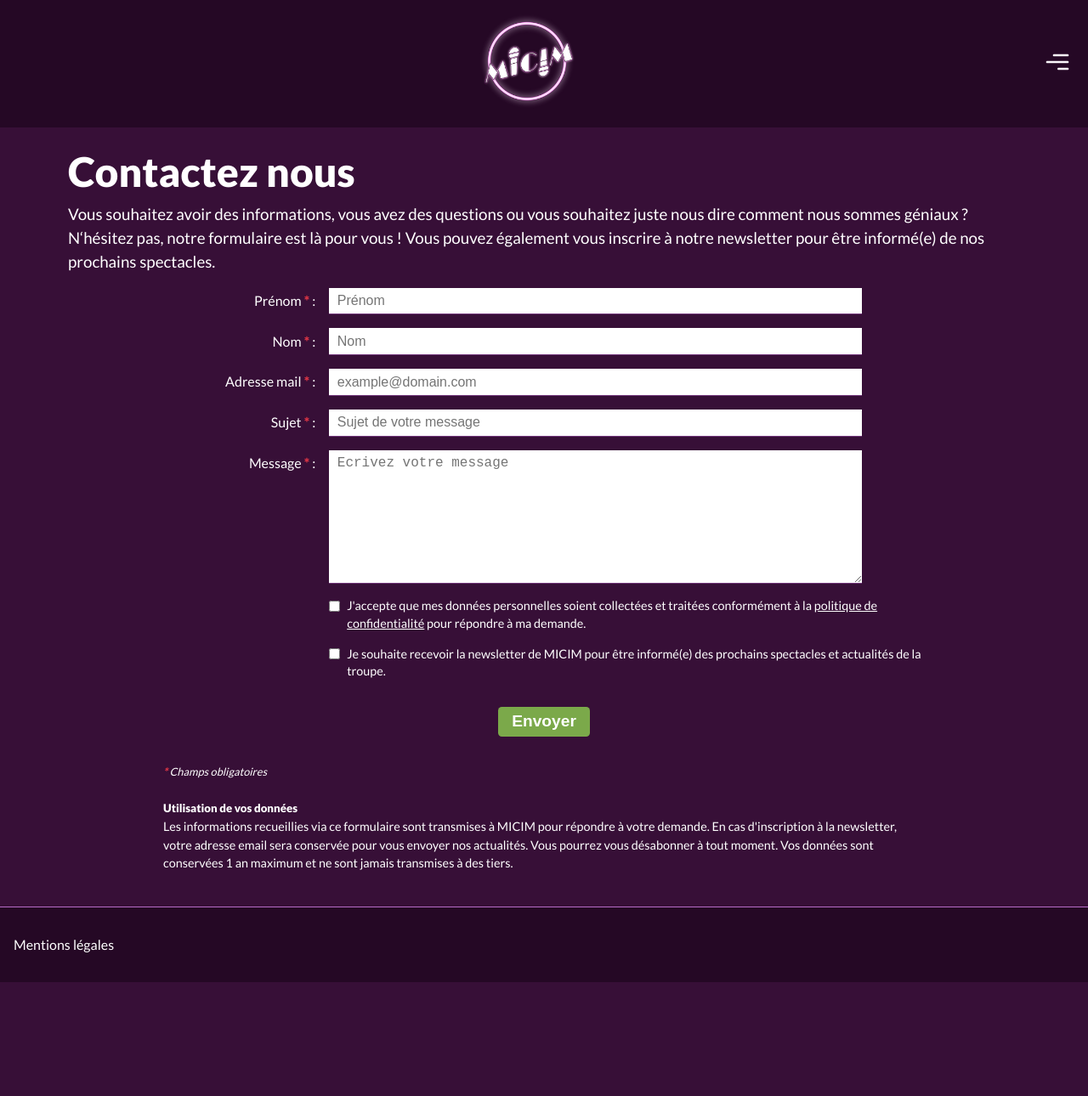
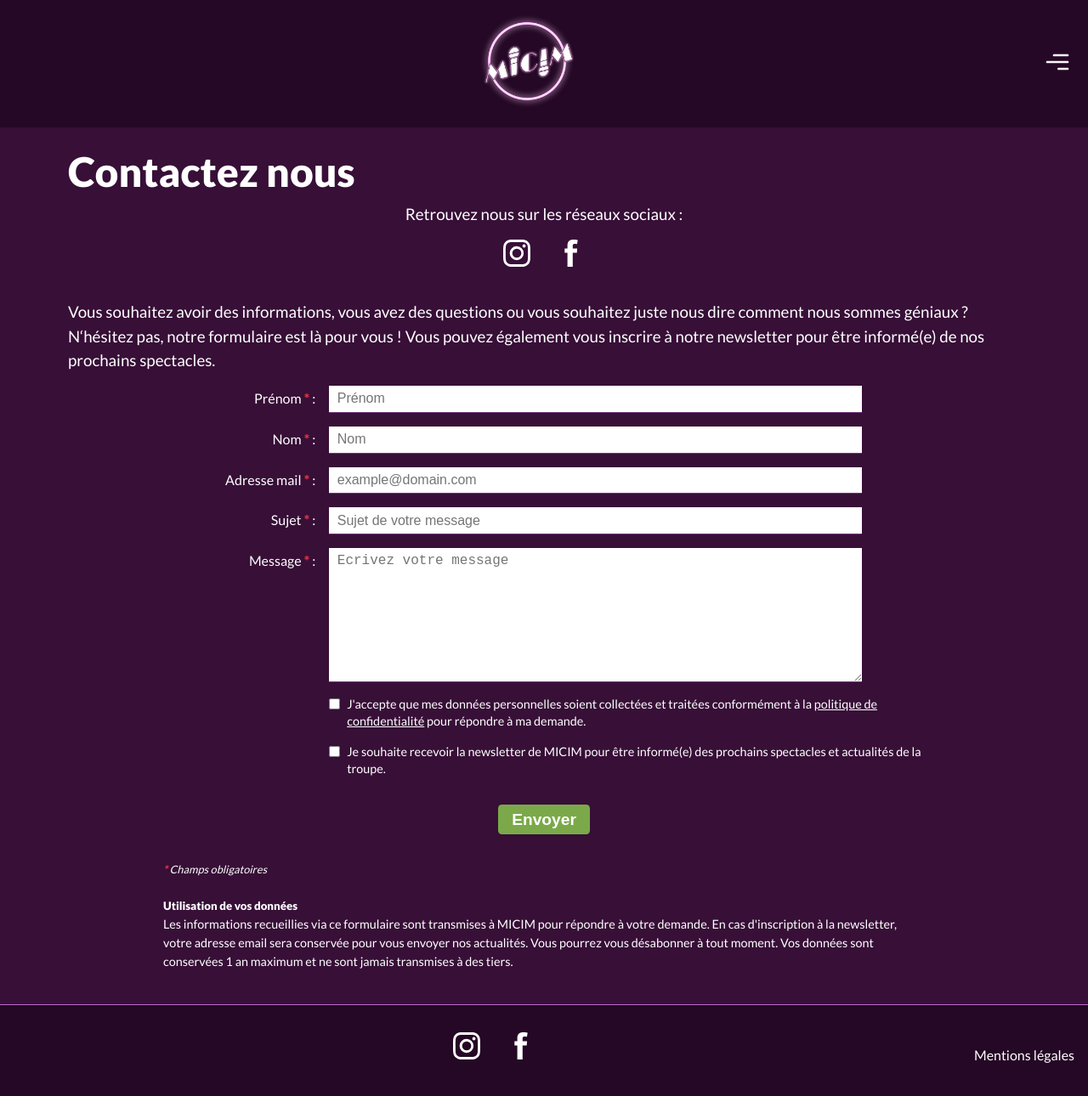
Before and after one commit to MarcoPOtard/micim, a Next.js app: page /contact in a window 1280 px wide. Shown: the top 1290 px of the page at 85% size. Before the commit the page ends 1156 px from the top, so only its background shows below. Built offline with nearby package versions, Linux system fonts and the light colour scheme.

Commit message:
Add social network on header and footer

```diff
--- a/app/contact/page.tsx
+++ b/app/contact/page.tsx
@@ -16,6 +16,22 @@
     return (
         <div className="pages-container">
             <h1>Contactez nous</h1>
+            <p className="text-center">
+                Retrouvez nous sur les réseaux sociaux :
+                <div className="social-network">
+                    <a href="https://www.instagram.com/micim_impro/" target="_blank" rel="noopener noreferrer" className="social-network__link">
+                        <svg xmlns="http://www.w3.org/2000/svg" width="32" height="32" fill="currentColor" viewBox="0 0 16 16">
+                            <path d="M8 0C5.829 0 5.556.01 4.703.048 3.85.088 3.269.222 2.76.42a3.9 3.9 0 0 0-1.417.923A3.9 3.9 0 0 0 .42 2.76C.222 3.268.087 3.85.048 4.7.01 5.555 0 5.827 0 8.001c0 2.172.01 2.444.048 3.297.04.852.174 1.433.372 1.942.205.526.478.972.923 1.417.444.445.89.719 1.416.923.51.198 1.09.333 1.942.372C5.555 15.99 5.827 16 8 16s2.444-.01 3.298-.048c.851-.04 1.434-.174 1.943-.372a3.9 3.9 0 0 0 1.416-.923c.445-.445.718-.891.923-1.417.197-.509.332-1.09.372-1.942C15.99 10.445 16 10.173 16 8s-.01-2.445-.048-3.299c-.04-.851-.175-1.433-.372-1.941a3.9 3.9 0 0 0-.923-1.417A3.9 3.9 0 0 0 13.24.42c-.51-.198-1.092-.333-1.943-.372C10.443.01 10.172 0 7.998 0zm-.717 1.442h.718c2.136 0 2.389.007 3.232.046.78.035 1.204.166 1.486.275.373.145.64.319.92.599s.453.546.598.92c.11.281.24.705.275 1.485.039.843.047 1.096.047 3.231s-.008 2.389-.047 3.232c-.035.78-.166 1.203-.275 1.485a2.5 2.5 0 0 1-.599.919c-.28.28-.546.453-.92.598-.28.11-.704.24-1.485.276-.843.038-1.096.047-3.232.047s-2.39-.009-3.233-.047c-.78-.036-1.203-.166-1.485-.276a2.5 2.5 0 0 1-.92-.598 2.5 2.5 0 0 1-.6-.92c-.109-.281-.24-.705-.275-1.485-.038-.843-.046-1.096-.046-3.233s.008-2.388.046-3.231c.036-.78.166-1.204.276-1.486.145-.373.319-.64.599-.92s.546-.453.92-.598c.282-.11.705-.24 1.485-.276.738-.034 1.024-.044 2.515-.045zm4.988 1.328a.96.96 0 1 0 0 1.92.96.96 0 0 0 0-1.92m-4.27 1.122a4.109 4.109 0 1 0 0 8.217 4.109 4.109 0 0 0 0-8.217m0 1.441a2.667 2.667 0 1 1 0 5.334 2.667 2.667 0 0 1 0-5.334"/>
+                        </svg>
+                    </a>
+                    <a href="https://www.facebook.com/people/MICIM/61581278897594/" target="_blank" rel="noopener noreferrer" className="social-network__link">
+                        <svg xmlns="http://www.w3.org/2000/svg" height="32" width="32" fill="currentColor" viewBox="-337 273 123.5 256">
+                            <path d="M-260.9,327.8c0-10.3,9.2-14,19.5-14c10.3,0,21.3,3.2,21.3,3.2l6.6-39.2c0,0-14-4.8-47.4-4.8c-20.5,0-32.4,7.8-41.1,19.3
+                                c-8.2,10.9-8.5,28.4-8.5,39.7v25.7H-337V396h26.5v133h49.6V396h39.3l2.9-38.3h-42.2V327.8z"/>
+                        </svg>
+                    </a>
+                </div>
+            </p>
             <p>
                 Vous souhaitez avoir des informations, vous avez des questions
                 ou vous souhaitez juste nous dire comment nous sommes géniaux ?
--- a/components/Footer/index.tsx
+++ b/components/Footer/index.tsx
@@ -3,6 +3,19 @@
 const Footer = () => {
     return (
         <footer className="footer__container">
+            <div className="footer-social">
+                <a href="https://www.instagram.com/micim_impro/" target="_blank" rel="noopener noreferrer" className="social-network__link">
+                    <svg xmlns="http://www.w3.org/2000/svg" width="32" height="32" fill="currentColor" viewBox="0 0 16 16">
+                        <path d="M8 0C5.829 0 5.556.01 4.703.048 3.85.088 3.269.222 2.76.42a3.9 3.9 0 0 0-1.417.923A3.9 3.9 0 0 0 .42 2.76C.222 3.268.087 3.85.048 4.7.01 5.555 0 5.827 0 8.001c0 2.172.01 2.444.048 3.297.04.852.174 1.433.372 1.942.205.526.478.972.923 1.417.444.445.89.719 1.416.923.51.198 1.09.333 1.942.372C5.555 15.99 5.827 16 8 16s2.444-.01 3.298-.048c.851-.04 1.434-.174 1.943-.372a3.9 3.9 0 0 0 1.416-.923c.445-.445.718-.891.923-1.417.197-.509.332-1.09.372-1.942C15.99 10.445 16 10.173 16 8s-.01-2.445-.048-3.299c-.04-.851-.175-1.433-.372-1.941a3.9 3.9 0 0 0-.923-1.417A3.9 3.9 0 0 0 13.24.42c-.51-.198-1.092-.333-1.943-.372C10.443.01 10.172 0 7.998 0zm-.717 1.442h.718c2.136 0 2.389.007 3.232.046.78.035 1.204.166 1.486.275.373.145.64.319.92.599s.453.546.598.92c.11.281.24.705.275 1.485.039.843.047 1.096.047 3.231s-.008 2.389-.047 3.232c-.035.78-.166 1.203-.275 1.485a2.5 2.5 0 0 1-.599.919c-.28.28-.546.453-.92.598-.28.11-.704.24-1.485.276-.843.038-1.096.047-3.232.047s-2.39-.009-3.233-.047c-.78-.036-1.203-.166-1.485-.276a2.5 2.5 0 0 1-.92-.598 2.5 2.5 0 0 1-.6-.92c-.109-.281-.24-.705-.275-1.485-.038-.843-.046-1.096-.046-3.233s.008-2.388.046-3.231c.036-.78.166-1.204.276-1.486.145-.373.319-.64.599-.92s.546-.453.92-.598c.282-.11.705-.24 1.485-.276.738-.034 1.024-.044 2.515-.045zm4.988 1.328a.96.96 0 1 0 0 1.92.96.96 0 0 0 0-1.92m-4.27 1.122a4.109 4.109 0 1 0 0 8.217 4.109 4.109 0 0 0 0-8.217m0 1.441a2.667 2.667 0 1 1 0 5.334 2.667 2.667 0 0 1 0-5.334"/>
+                    </svg>
+                </a>
+                <a href="https://www.facebook.com/people/MICIM/61581278897594/" target="_blank" rel="noopener noreferrer" className="social-network__link">
+                    <svg xmlns="http://www.w3.org/2000/svg" height="32" width="32" fill="currentColor" viewBox="-337 273 123.5 256">
+                        <path d="M-260.9,327.8c0-10.3,9.2-14,19.5-14c10.3,0,21.3,3.2,21.3,3.2l6.6-39.2c0,0-14-4.8-47.4-4.8c-20.5,0-32.4,7.8-41.1,19.3
+                            c-8.2,10.9-8.5,28.4-8.5,39.7v25.7H-337V396h26.5v133h49.6V396h39.3l2.9-38.3h-42.2V327.8z"/>
+                    </svg>
+                </a>
+            </div>
             <Link
                 href="/mentions-legales"
             >
--- a/components/Header/index.tsx
+++ b/components/Header/index.tsx
@@ -105,6 +105,19 @@
                         >
                             Contact
                         </Link>
+                        <div className="social-network">
+                            <a href="https://www.instagram.com/micim_impro/" target="_blank" rel="noopener noreferrer" className="social-network__link">
+                                <svg xmlns="http://www.w3.org/2000/svg" width="32" height="32" fill="currentColor" viewBox="0 0 16 16">
+                                    <path d="M8 0C5.829 0 5.556.01 4.703.048 3.85.088 3.269.222 2.76.42a3.9 3.9 0 0 0-1.417.923A3.9 3.9 0 0 0 .42 2.76C.222 3.268.087 3.85.048 4.7.01 5.555 0 5.827 0 8.001c0 2.172.01 2.444.048 3.297.04.852.174 1.433.372 1.942.205.526.478.972.923 1.417.444.445.89.719 1.416.923.51.198 1.09.333 1.942.372C5.555 15.99 5.827 16 8 16s2.444-.01 3.298-.048c.851-.04 1.434-.174 1.943-.372a3.9 3.9 0 0 0 1.416-.923c.445-.445.718-.891.923-1.417.197-.509.332-1.09.372-1.942C15.99 10.445 16 10.173 16 8s-.01-2.445-.048-3.299c-.04-.851-.175-1.433-.372-1.941a3.9 3.9 0 0 0-.923-1.417A3.9 3.9 0 0 0 13.24.42c-.51-.198-1.092-.333-1.943-.372C10.443.01 10.172 0 7.998 0zm-.717 1.442h.718c2.136 0 2.389.007 3.232.046.78.035 1.204.166 1.486.275.373.145.64.319.92.599s.453.546.598.92c.11.281.24.705.275 1.485.039.843.047 1.096.047 3.231s-.008 2.389-.047 3.232c-.035.78-.166 1.203-.275 1.485a2.5 2.5 0 0 1-.599.919c-.28.28-.546.453-.92.598-.28.11-.704.24-1.485.276-.843.038-1.096.047-3.232.047s-2.39-.009-3.233-.047c-.78-.036-1.203-.166-1.485-.276a2.5 2.5 0 0 1-.92-.598 2.5 2.5 0 0 1-.6-.92c-.109-.281-.24-.705-.275-1.485-.038-.843-.046-1.096-.046-3.233s.008-2.388.046-3.231c.036-.78.166-1.204.276-1.486.145-.373.319-.64.599-.92s.546-.453.92-.598c.282-.11.705-.24 1.485-.276.738-.034 1.024-.044 2.515-.045zm4.988 1.328a.96.96 0 1 0 0 1.92.96.96 0 0 0 0-1.92m-4.27 1.122a4.109 4.109 0 1 0 0 8.217 4.109 4.109 0 0 0 0-8.217m0 1.441a2.667 2.667 0 1 1 0 5.334 2.667 2.667 0 0 1 0-5.334"/>
+                                </svg>
+                            </a>
+                            <a href="https://www.facebook.com/people/MICIM/61581278897594/" target="_blank" rel="noopener noreferrer" className="social-network__link">
+                                <svg xmlns="http://www.w3.org/2000/svg" height="32" width="32" fill="currentColor" viewBox="-337 273 123.5 256">
+                                    <path d="M-260.9,327.8c0-10.3,9.2-14,19.5-14c10.3,0,21.3,3.2,21.3,3.2l6.6-39.2c0,0-14-4.8-47.4-4.8c-20.5,0-32.4,7.8-41.1,19.3
+                                        c-8.2,10.9-8.5,28.4-8.5,39.7v25.7H-337V396h26.5v133h49.6V396h39.3l2.9-38.3h-42.2V327.8z"/>
+                                </svg>
+                            </a>
+                        </div>
                     </div>
                 </div>
             </nav>
--- a/styles/_footer.scss
+++ b/styles/_footer.scss
@@ -2,6 +2,17 @@
 
 .footer__container {
     padding: 2rem 1rem;
+    text-align: center;
     border-top: 1px solid colors.$color-micim-500;
     background-color: colors.$color-micim-980;
+
+    @media screen and (min-width: 764px) {
+        display: flex;
+        justify-content: space-between;
+        align-items: center;
+    }
 }
+.footer-social {
+    justify-self: center;
+    margin: 0 auto 1rem;
+}
--- a/styles/_header.scss
+++ b/styles/_header.scss
@@ -87,7 +87,6 @@
     }
 }
 
-
 @-webkit-keyframes slide {
     100% { left: 0; }
 }
--- a/styles/globals.scss
+++ b/styles/globals.scss
@@ -52,3 +52,22 @@
         color-scheme: dark;
     }
 }
+.text-center {
+    text-align: center;
+}
+.social-network {
+    padding: 1rem;
+}
+.social-network__link {
+    margin: 0 1rem;
+
+    svg {
+        transition: all 0.2s ease;
+    }
+    &:hover {
+        svg {
+            fill: colors.$color-micim-500;
+        }
+    }
+
+}
```
